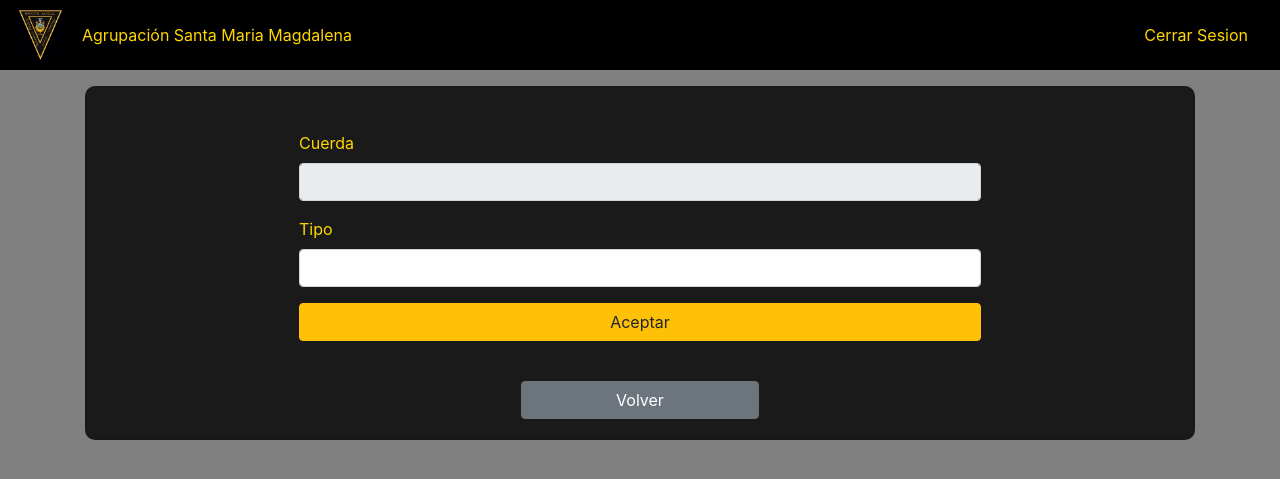
After one commit to DavidSobri/final, a PHP site: page /editar_prestados.php?id=1 in a window 1280 px wide. The commit adds this page. Shown: the top 479 px of the page. Run offline with PHP 8.4, Linux system fonts and the light colour scheme; data that the repository does not hold is empty.

Commit message:
editar intrumentos e prestados hecho

```diff
--- /dev/null
+++ b/editar_prestados.php
@@ -0,0 +1,84 @@
+<?php
+
+require 'conexion.php';
+//pillo los datos por su id
+$id = $_GET['id'];
+$sql2 = "SELECT * FROM intrumento where id_instrumento=$id";
+$resultado2 = $mysqli->query($sql2);
+$fila2=$resultado2->fetch_assoc();
+
+
+
+?>
+
+<!doctype html>
+<html lang="es">
+
+<head>
+    <!-- Required meta tags -->
+    <meta charset="utf-8">
+    <meta name="viewport" content="width=device-width, initial-scale=1, shrink-to-fit=no">
+
+    <!-- Bootstrap CSS -->
+    <link rel="stylesheet" href="css/bootstrap.min.css">
+    <link rel="stylesheet" href="estiloregistrar.css">
+    <link rel="stylesheet" href="estilos.css">
+    <link rel="shortcut icon" href="images/logo.png">
+
+    <title>Agrupación Santa Maria Magdalena</title>
+    <style>
+        .card-translucent {
+            background-color: rgba(0, 0, 0, 0.8); /* Fondo negro con transparencia del 80% */
+            color: white; /* Asegurar que el texto sea legible sobre fondo oscuro */
+        }
+        .form-control-wide {
+            width: 100%; /* Hacer que los input ocupen todo el ancho disponible */
+        }
+    </style>
+    <header>
+
+        <nav class="navbar navbar-expand-lg navbar black ">
+            <img src="images/logo.png" alt="grande" style="width: 50px;" class="align-self-left">
+            <a class="nav-link" href="panel_de_control.php">Agrupación Santa Maria Magdalena</a>
+            <div class="collapse navbar-collapse" id="navbarSupportedContent" style="justify-content:end">
+            <a href="index.php" class="form-inline my-2 my-lg-0 nav-link">Cerrar Sesion</a>
+            </div>
+        </nav>
+    </header>
+
+</head>
+
+<body>
+    <div class="container">
+        <div class="card card-translucent">
+        <div class="card-body">
+            <div class="col-md-8 mx-auto">
+                <!-- Completar atributos de form -->
+                <form id="registro" name="registro" autocomplete="off" method="post" action="editar_prestados2.php">
+                    <br>
+                    <input type="hidden" value="<?php echo $fila2['id_instrumento']; ?>" name="id">
+                    <div class="form-group">
+                        <label>Cuerda</label>
+                        <input type="text" class="form-control form-control-wide" value="<?php echo $fila2['cuerda']; ?>" name="cuerda" readonly>
+                    </div>
+                    <div class="form-group">
+                        <label>Tipo</label>
+                        <input type="text" class="form-control form-control-wide" value="<?php echo $fila2['tipo']; ?>" name="tipo" required>
+                    </div>
+                    <div class="form-group">
+                        <input type="submit" value="Aceptar" class="btn btn-warning btn-block">
+                    </div>
+                </form>
+                <br>
+                <div class="row justify-content-center">
+                    <a href="prestados.php" class="btn btn-secondary btn-block col-md-4">Volver</a>
+                </div>
+            </div>
+        </div>
+    </div>
+    </div>
+
+
+</body>
+
+</html>
```
Also changed, not shown: editar_prestados2.php (added, +91 -0 lines), prestados.php (+10 -3 lines).
